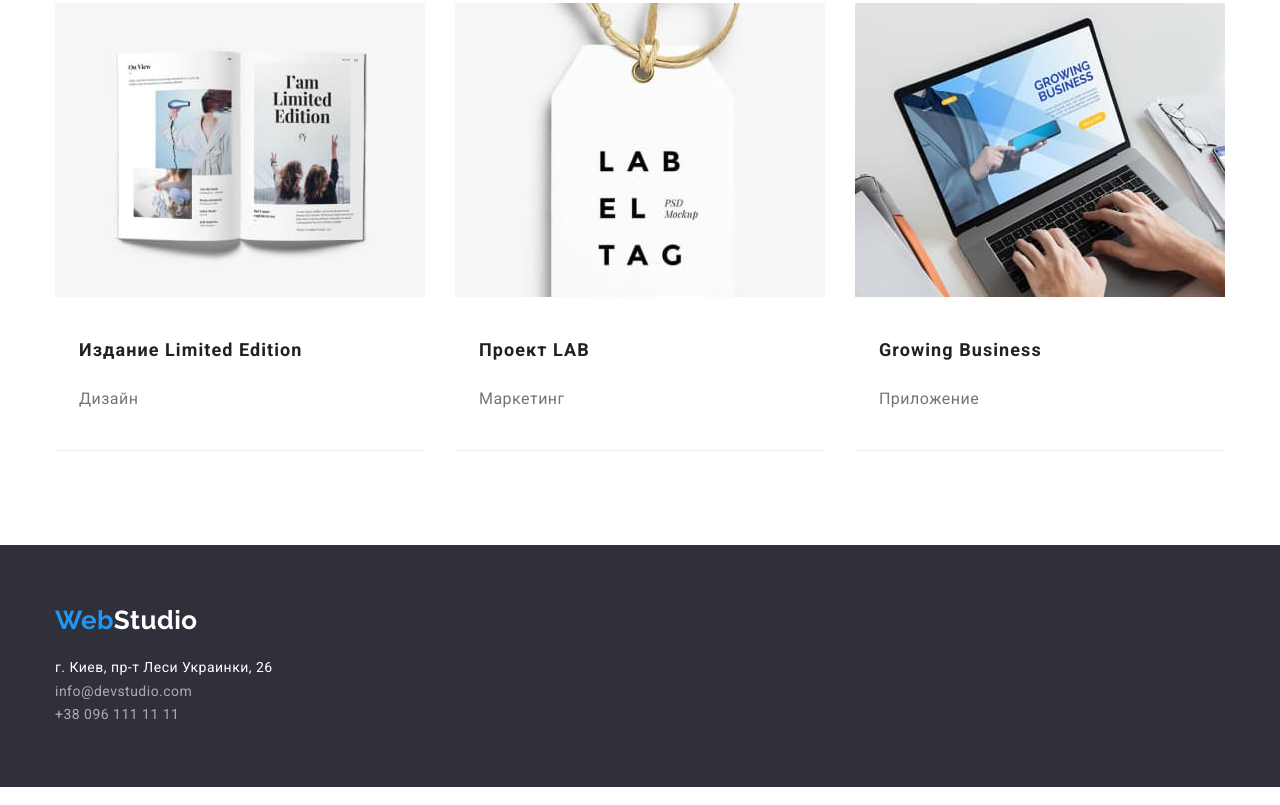
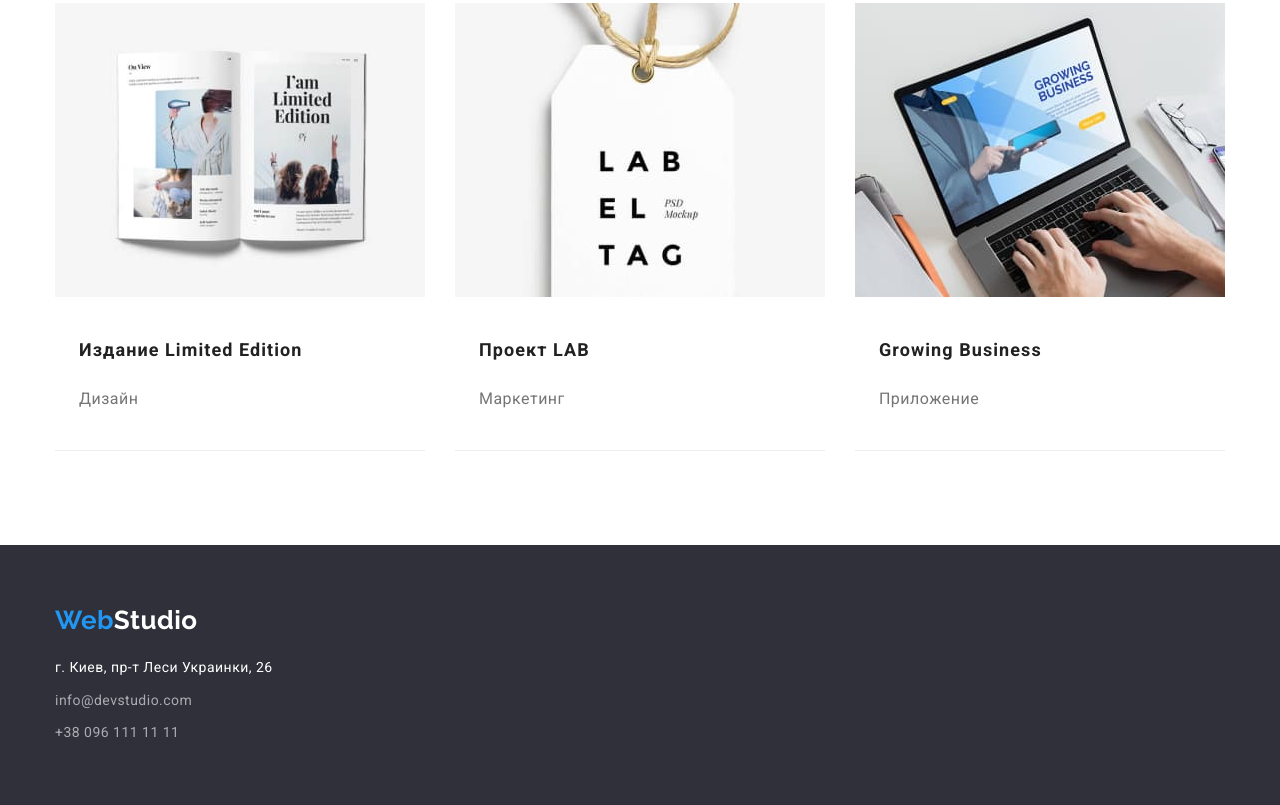
Before and after one commit to YevhenKon/goit-markup-hw-03, a plain HTML site: page portfolio.html in a window 1280 px wide. Shown: the part 1282-2087 px from the top of the page. Drawn offline with nearby package versions, Linux system fonts and the light colour scheme.

Commit message:
8 commit

```diff
--- a/portfolio.html
+++ b/portfolio.html
@@ -121,9 +121,9 @@
                 <span class="part-logo">Web</span>Studio
             </a>
             <ul class="list">
-                <li><a href="" class="address">г. Киев, пр-т Леси Украинки, 26</a></li>
-                <li><a href="mailto:info@devstudio.com" class="footer-contact-link">info@devstudio.com</a></li>
-                <li><a href="tel:+380961111111" class="footer-contact-link">+38 096 111 11 11</a></li>
+                <li class="item footer-list"><a href="" class="address">г. Киев, пр-т Леси Украинки, 26</a></li>
+                <li class="item footer-list"><a href="mailto:info@devstudio.com" class="footer-contact-link">info@devstudio.com</a></li>
+                <li class="item footer-list"><a href="tel:+380961111111" class="footer-contact-link">+38 096 111 11 11</a></li>
             </ul>
         </div>
     </footer>
```
